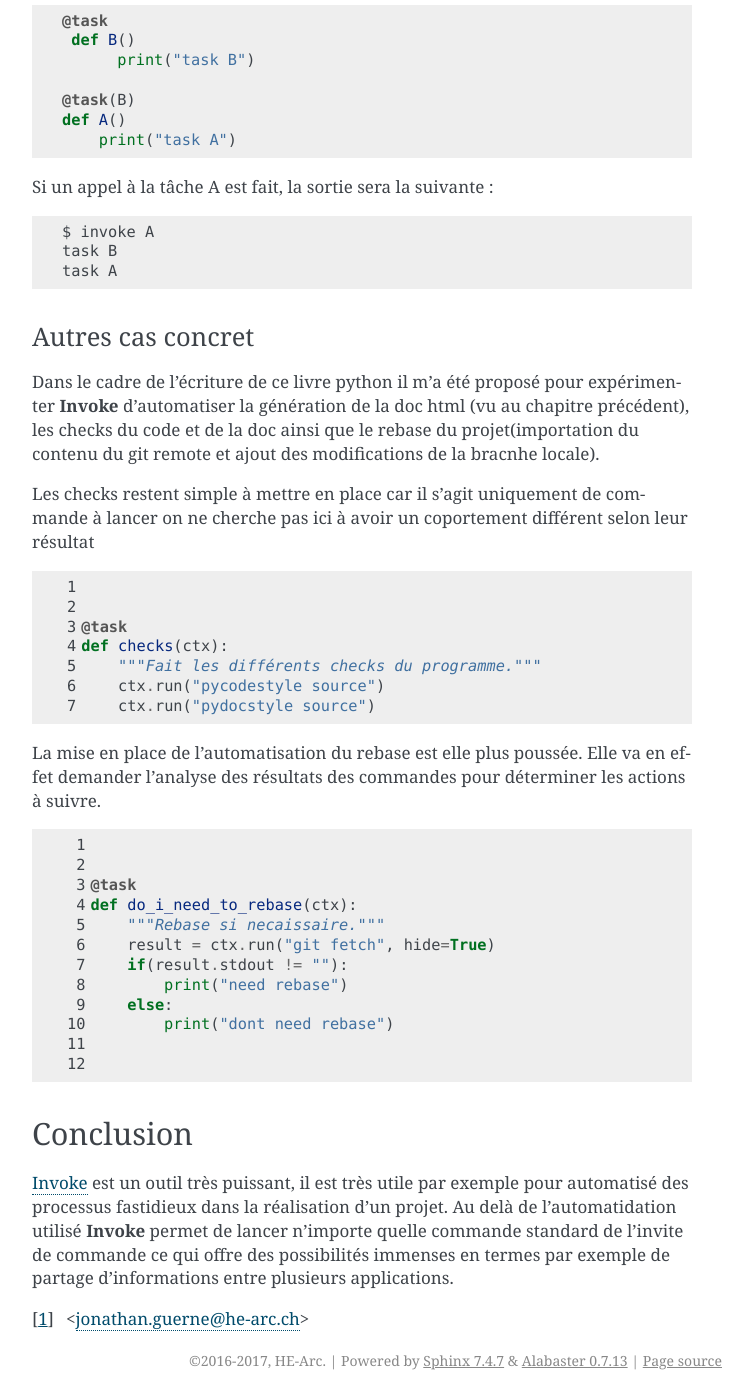
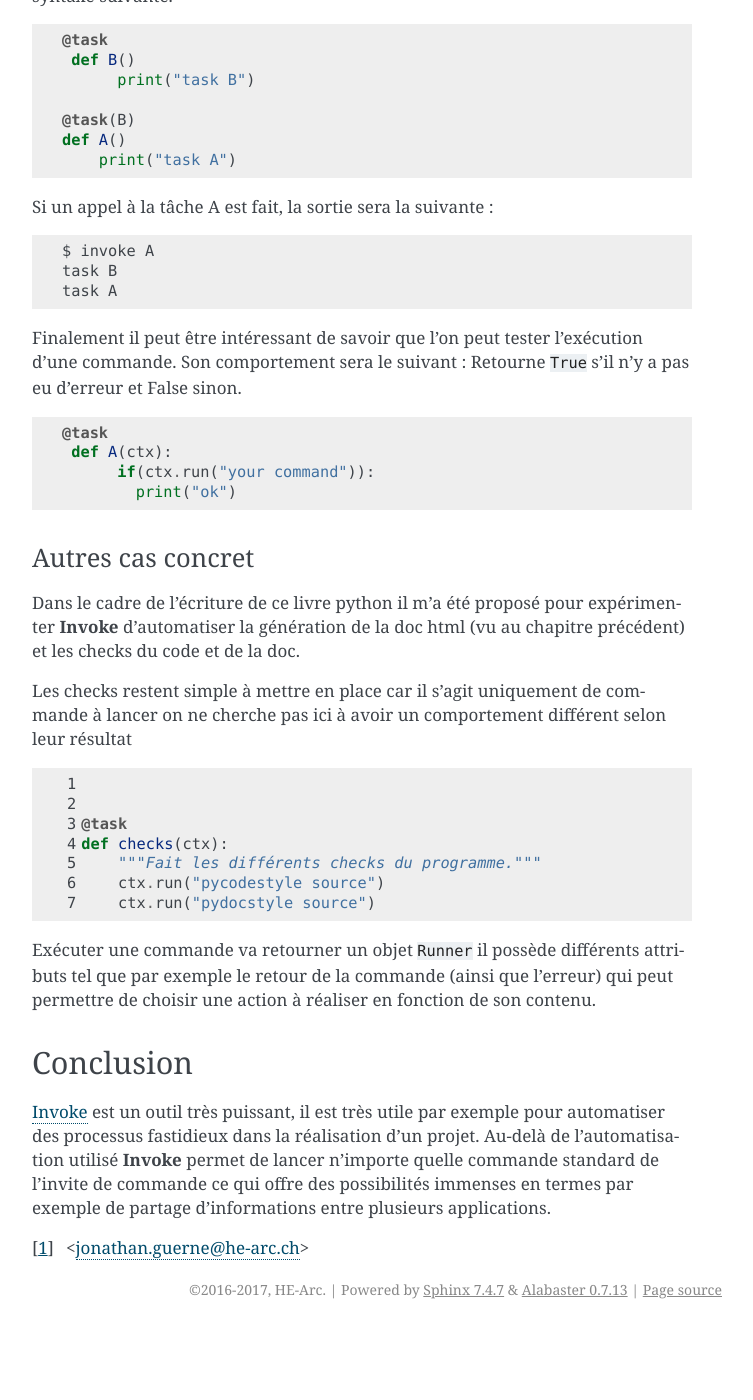
Before and after one commit to HE-Arc/livre-python, a Sphinx documentation site: the page built from source/invoke/index.rst, in a window 1280 px wide and 1400 px high, scrolled down 3472 px. Shown: the whole window, without its empty margins (388-1141 px from the left). Built offline with Sphinx 7.4.7, drawn with Linux system fonts in a browser that asks for light colours; after the commit the page ends 4801 px from its top, so only the background shows below that; some of the changed text lies outside the part shown.

Commit message:
commit contenu final + correction orthographe

```diff
--- a/source/invoke/examples/tasks.py
+++ b/source/invoke/examples/tasks.py
@@ -17,18 +17,6 @@ def html(ctx):
     """Generation de l'html."""
     result = ctx.run("sphinx-build -b html source build/html", hide=True)
 
-# fetch start
-
-
-@task
-def do_i_need_to_rebase(ctx):
-    """Rebase si necaissaire."""
-    result = ctx.run("git fetch", hide=True)
-    if(result.stdout != ""):
-        print("need rebase")
-    else:
-        print("dont need rebase")
-
 
 # checks start
 
--- a/source/invoke/index.rst
+++ b/source/invoke/index.rst
@@ -77,8 +77,8 @@ celle d'une simple fonction :
    def build(args)
       print("do stuff")
 
-La seule nouveauté quand on a déjà codé des focntions en python est la ligne ``@task`` précédant
-la focntion elle-même. Comme on peut le voir sur l'exemple il est tout a fait possible d'utiliser
+La seule nouveauté quand on a déjà codé des fonctions en python est la ligne ``@task`` précédant
+la fonction elle-même. Comme on peut le voir sur l'exemple il est tout à fait possible d'utiliser
 des paramètres pour influencer le comportement de sa tâche.
 
 Une fois les tâches écrites on peut lancer un invite de commande afin de les tester.
@@ -144,7 +144,7 @@ le dossier de destination avant de générer le contenu HTML
 .. literalinclude:: ./examples/tasks.py
     :linenos:
     :start-after: # html start
-    :end-before: # fetch start
+    :end-before: # checks start
 
 Pour qu'une tâche A appelle une tâche B avant son exécution il suffit d'utiliser la
 syntaxe suivante.
@@ -167,38 +167,39 @@ Si un appel à la tâche A est fait, la sortie sera la suivante :
   task B
   task A
 
+Finalement il peut être intéressant de savoir que l’on peut tester l’exécution
+d’une commande. Son comportement sera le suivant :
+Retourne ``True`` s’il n’y a pas eu d’erreur et False sinon.
+
+.. code-block:: python3
+
+  @task
+   def A(ctx):
+        if(ctx.run("your command")):
+          print("ok")
+
 Autres cas concret
 ------------------
 Dans le cadre de l'écriture de ce livre python il m'a été proposé pour expérimenter
-**Invoke** d'automatiser la génération de la doc html (vu au chapitre précédent),
-les checks du code et de la doc ainsi que le rebase du projet(importation du contenu
-du git remote et ajout des modifications de la bracnhe locale).
+**Invoke** d'automatiser la génération de la doc html (vu au chapitre précédent) et
+les checks du code et de la doc.
 
 Les checks restent simple à mettre en place car il s'agit uniquement de commande à lancer
-on ne cherche pas ici à avoir un coportement différent selon leur résultat
+on ne cherche pas ici à avoir un comportement différent selon leur résultat
 
 .. literalinclude:: ./examples/tasks.py
   :linenos:
   :language: python
   :start-after: # checks start
 
-La mise en place de l'automatisation du rebase est elle plus poussée. Elle va en
-effet demander l'analyse des résultats des commandes pour déterminer les actions
-à suivre.
-
-.. literalinclude:: ./examples/tasks.py
-    :linenos:
-    :language: python
-    :start-after: # fetch start
-    :end-before: # checks start
-
-
-
+Exécuter une commande va retourner un objet ``Runner`` il possède différents attributs
+tel que par exemple le retour de la commande (ainsi que l’erreur) qui
+peut permettre de choisir une action à réaliser en fonction de son contenu.
 
 Conclusion
 ==========
-Invoke_ est un outil très puissant, il est très utile par exemple pour automatisé
-des processus fastidieux dans la réalisation d'un projet. Au delà de l'automatidation
+Invoke_ est un outil très puissant, il est très utile par exemple pour automatiser
+des processus fastidieux dans la réalisation d'un projet. Au-delà de l'automatisation
 utilisé **Invoke** permet de lancer n'importe quelle commande standard de l'invite de commande
 ce qui offre des possibilités immenses en termes par exemple de partage d'informations
 entre plusieurs applications.
```
Also changed, not shown: other parts of source/invoke/index.rst (+12 -12 lines).
